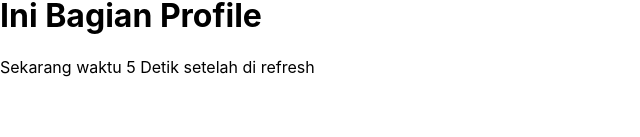
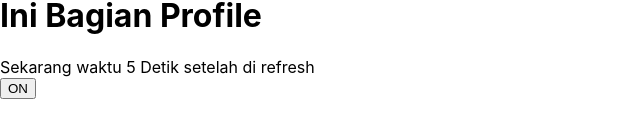
Before and after one commit to ELINSOPIAH03/Belajar-Reactjs, a React (Create React App) app: page / in a window 1280 px wide. Shown: the part 331-468 px from the top of the page, without its empty margins (0-640 px from the left). Built offline with nearby package versions, Linux system fonts and the light colour scheme.

Commit message:
handler event

```diff
--- /dev/null
+++ b/src/components/Handlerevent.js
@@ -0,0 +1,28 @@
+import React from "react";
+
+class Handlerevent extends React.Component{
+    constructor(props){
+        super(props)
+        this.state = {
+            toggleStatus : true
+        }
+
+        this.handleClick = this.handleClick.bind(this)
+    }
+
+    handleClick(){
+        this.setState(state => ({
+            toggleStatus : !state.toggleStatus
+        }))
+    }
+
+    render(){
+        return(
+            <button onClick={this.handleClick}>
+                {this.state.toggleStatus ? 'ON' : 'OFF'}
+            </button>
+        )
+    }
+}
+
+export default Handlerevent
--- a/src/index.js
+++ b/src/index.js
@@ -5,6 +5,7 @@ import App from './App';
 import Profile from "./components/Profile";
 import Introduction from "./components/Introduction";
 import Time from "./components/Time";
+import Handlerevent from "./components/Handlerevent";
 
 const root = ReactDOM.createRoot(document.getElementById('root'));
 root.render(
@@ -14,5 +15,6 @@ root.render(
     <Introduction name="Nurul Amelia"/>
     <Profile/>
     <Time start="0"/>
+    <Handlerevent/>
   </React.StrictMode>
 );
```
